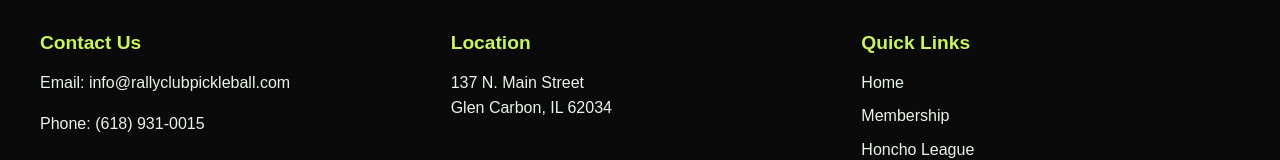
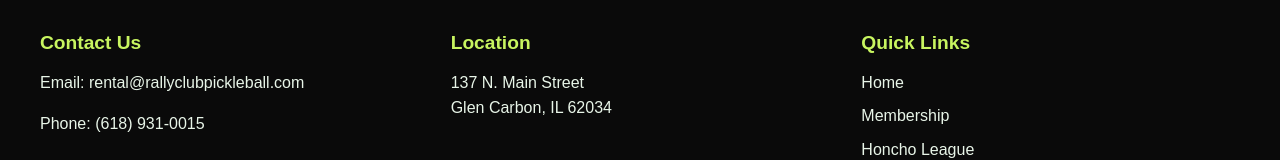
Before and after one commit to bleemus/rallyclubpickleballsite, a Next.js app in the folder site/: page /corporate-events in a window 1280 px wide. Shown: the part 5441-5601 px from the top of the page. Built offline with nearby package versions, Linux system fonts and the light colour scheme.

Commit message:
change email

```diff
--- a/site/pages/corporate-events.js
+++ b/site/pages/corporate-events.js
@@ -302,7 +302,7 @@
             </div>
             <p className="cta-tagline">Let's get your team on the court—and out of their comfort zone—in the best way possible.</p>
             <div className="cta-buttons">
-              <a href="mailto:info@rallyclubpickleball.com?subject=Rally%20Experiences%20Inquiry" className="cta-button-primary">Contact Us for Booking</a>
+              <a href="mailto:rental@rallyclubpickleball.com?subject=Rally%20Experiences%20Inquiry" className="cta-button-primary">Contact Us for Booking</a>
               <a href="tel:+16189310015" className="cta-button-secondary">Call: (618) 931-0015</a>
             </div>
           </div>
@@ -313,7 +313,7 @@
           <div className="footer-content">
             <div className="footer-section">
               <h3>Contact Us</h3>
-              <p>Email: info@rallyclubpickleball.com</p>
+              <p>Email: rental@rallyclubpickleball.com</p>
               <p>Phone: (618) 931-0015</p>
             </div>
             <div className="footer-section">
```
